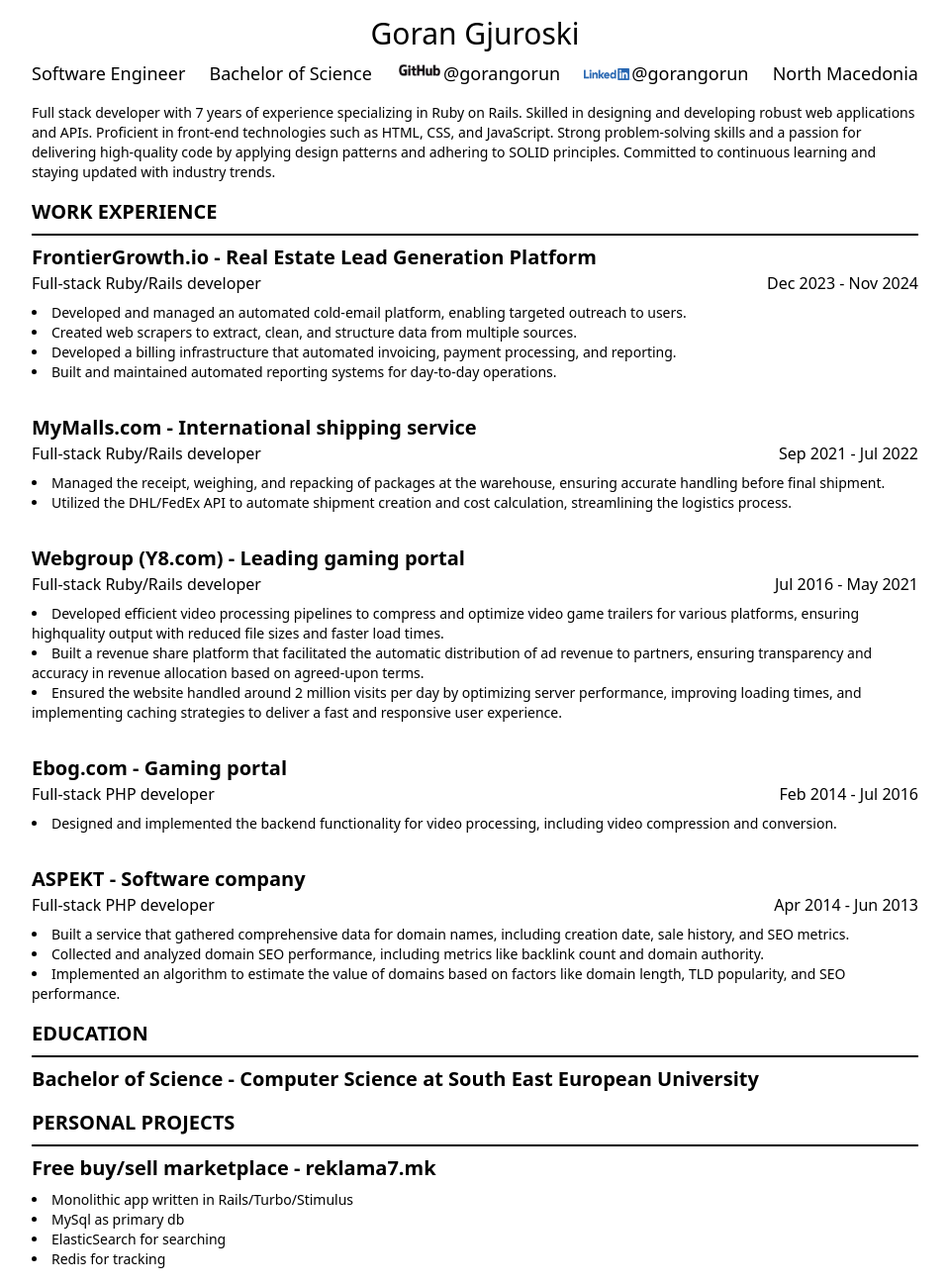
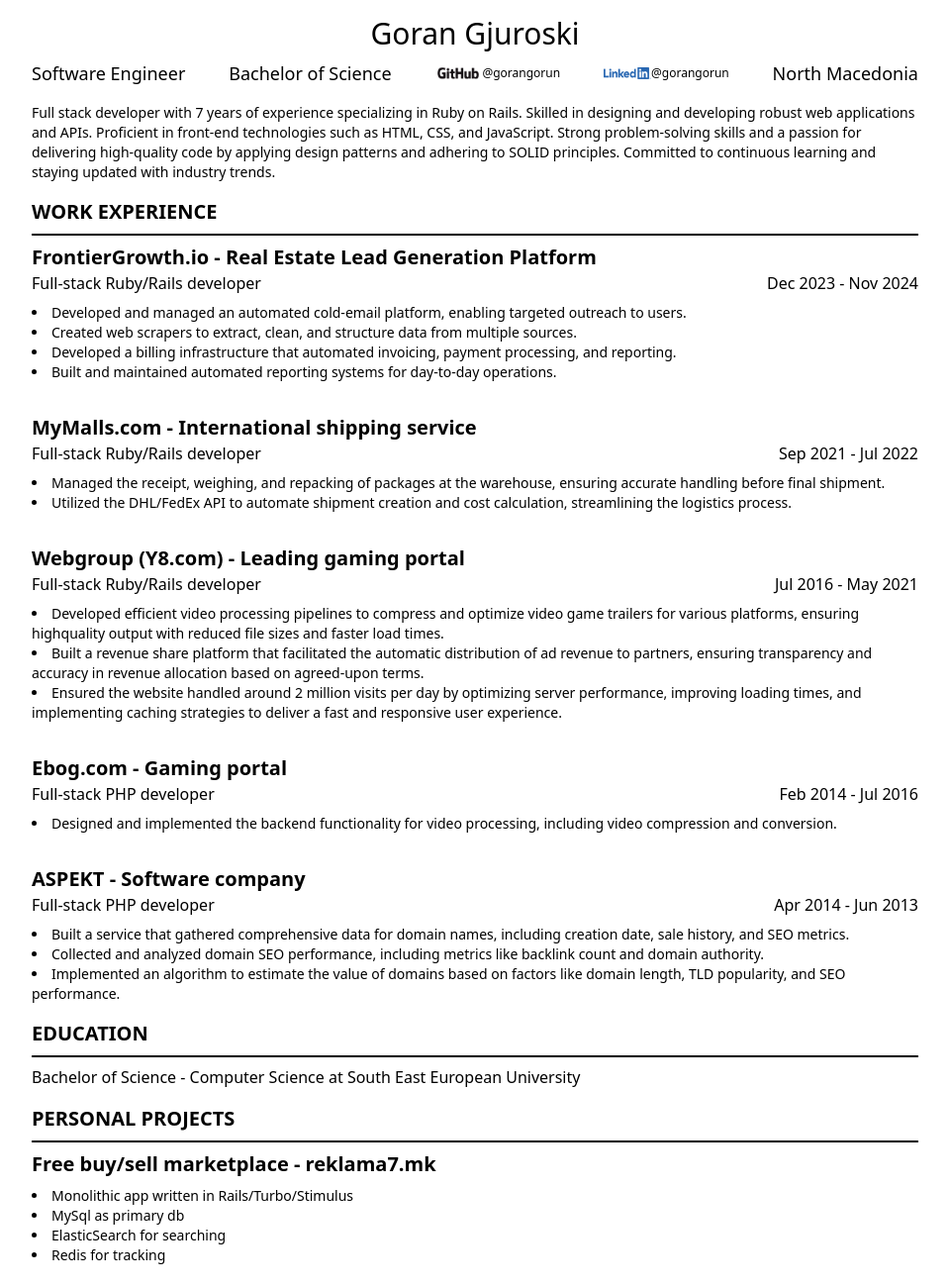
Before and after one commit to gorangorun/gorangorun.github.io, a plain HTML site: page index.html in a window 1280 px wide. Shown: the top 1300 px of the page at 99% size, without its empty margins (160-1119 px from the left). Drawn offline with nearby package versions, Linux system fonts and the light colour scheme.

Commit message:
Update index.html

```diff
--- a/index.html
+++ b/index.html
@@ -11,8 +11,8 @@
     <h2 class="text-lg text-center mt-2 flex justify-between">
       <span>Software Engineer</span>
       <span>Bachelor of Science</span>
-      <a class="flex items-baseline" href="https://github.com/gorangorun"><img class="w-12" src="GitHub_Logo.png" />@gorangorun</a>
-      <a class="flex items-baseline" href="https://www.linkedin.com/in/gorangorun/"><img class="w-12" src="LI-Logo.png" />@gorangorun</a>
+      <a class="flex items-center text-xs" href="https://github.com/gorangorun"><img class="w-12" src="GitHub_Logo.png" />@gorangorun</a>
+      <a class="flex items-center text-xs" href="https://www.linkedin.com/in/gorangorun/"><img class="w-12" src="LI-Logo.png" />@gorangorun</a>
       <span>North Macedonia</span>
     </h2>
 
@@ -84,7 +84,7 @@
 
     <h3 class="text-xl font-bold mt-4">EDUCATION</h3>
     <hr class="border-t-2 border-black mt-2" />
-    <h2 class="text-xl font-semibold mt-2">Bachelor of Science - Computer Science at South East European University</h2>
+    <h2 class="text-base mt-2">Bachelor of Science - Computer Science at South East European University</h2>
 
     <h3 class="text-xl font-bold mt-4">PERSONAL PROJECTS</h3>
     <hr class="border-t-2 border-black mt-2" />
```
